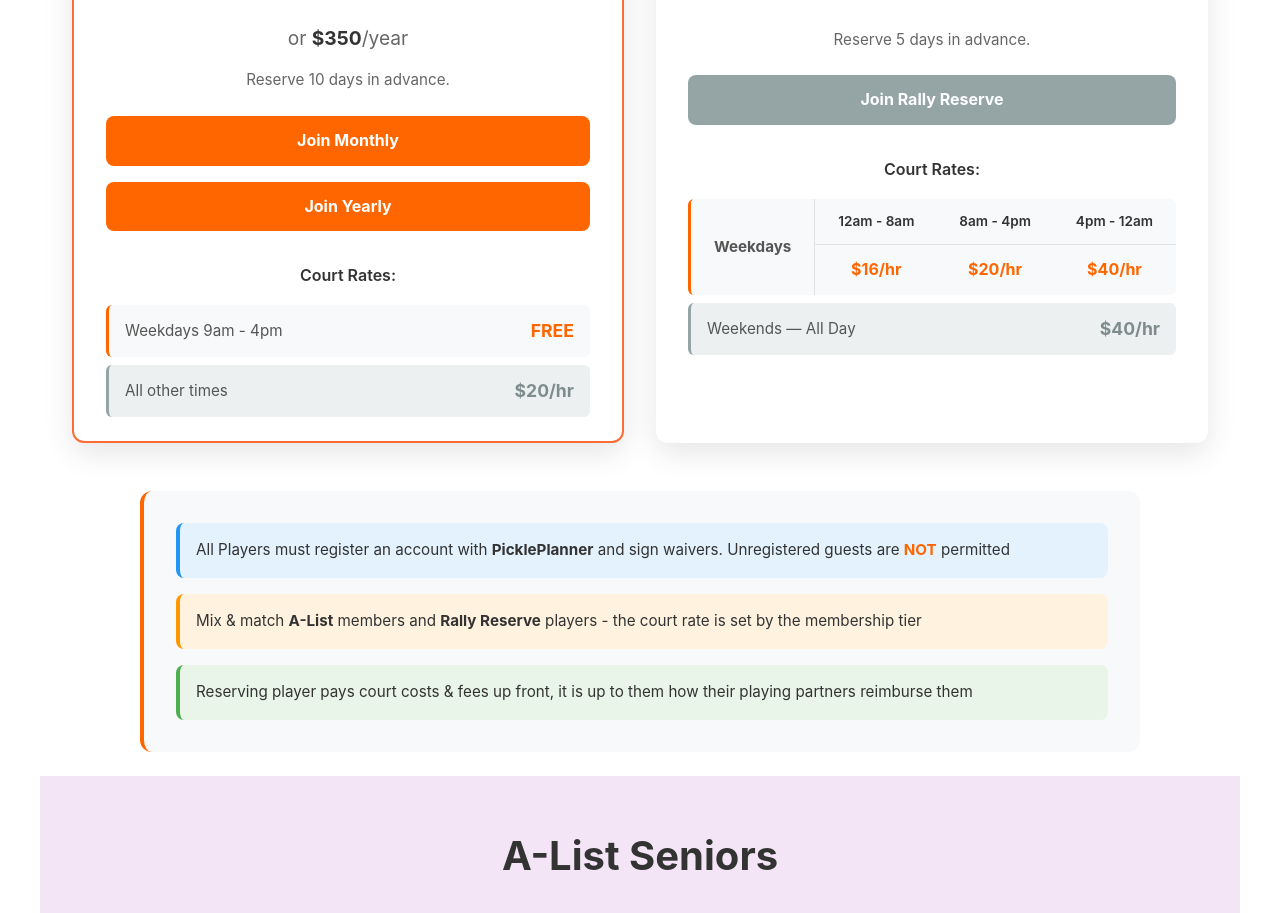
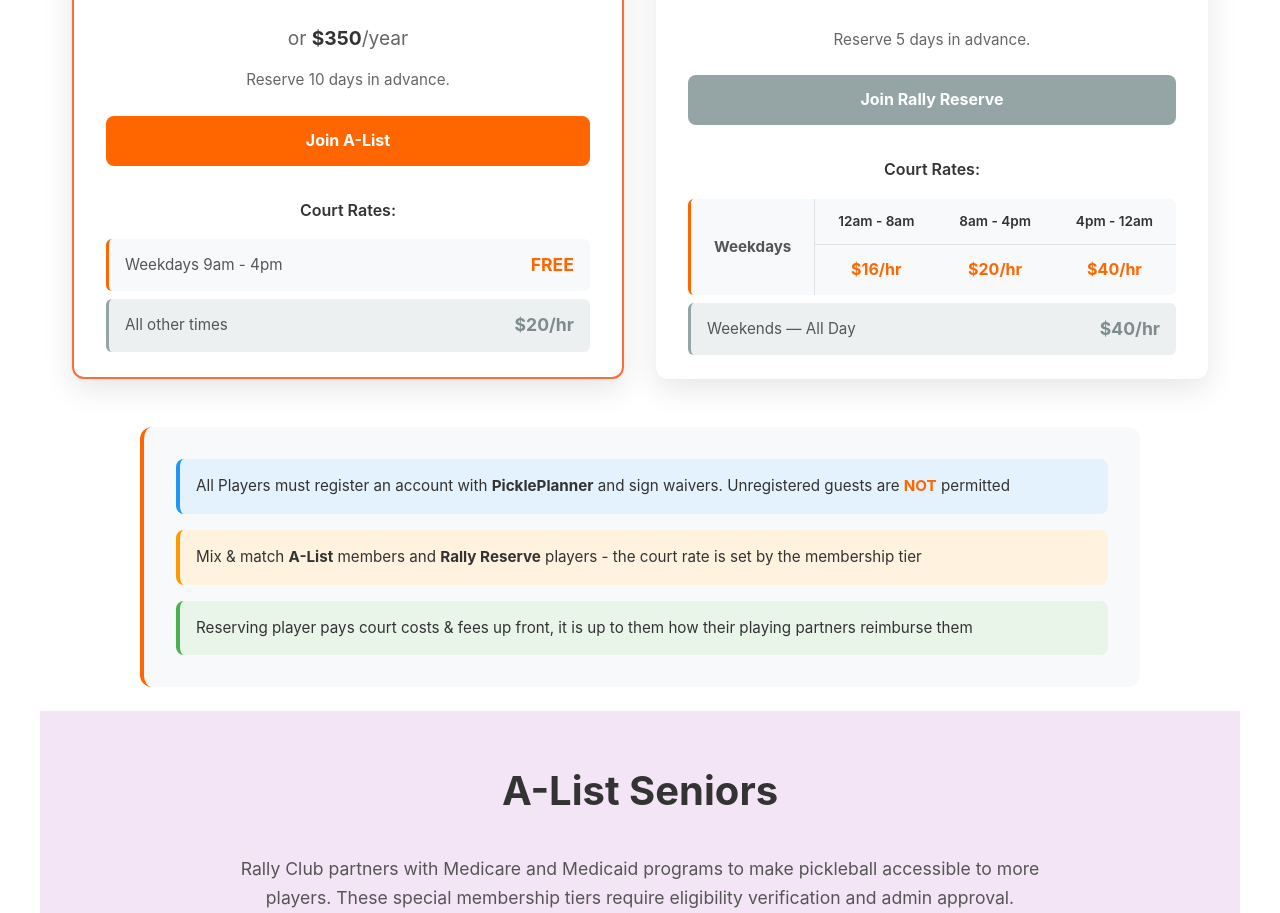
Before and after one commit to bleemus/rallyclubpickleballsite, a Next.js app in the folder site/: page / in a window 1280 px wide. Shown: the part 1209-2122 px from the top of the page. Built offline with nearby package versions, Linux system fonts and the light colour scheme.

Commit message:
condense a-lit buttons

```diff
--- a/site/pages/index.js
+++ b/site/pages/index.js
@@ -158,8 +158,7 @@ export default function Home() {
               </div>
               <p className={styles.membershipSummary}>Reserve 10 days in advance.</p>
               <div className={styles.membershipCta}>
-                <a href="https://the-rally-club-llc.square.site/product/a-list-monthly-membership/9" className={styles.membershipButton} target="_blank" rel="noopener noreferrer">Join Monthly</a>
-                <a href="https://the-rally-club-llc.square.site/product/a-list-annual-membership/7" className={styles.membershipButton} target="_blank" rel="noopener noreferrer">Join Yearly</a>
+                <a href="https://square.link/u/oybkGt7O?src=embed" className={styles.membershipButton} target="_blank" rel="noopener noreferrer">Join A-List</a>
               </div>
               <div className={styles.pricingDetails}>
                 <h4>Court Rates:</h4>
```
